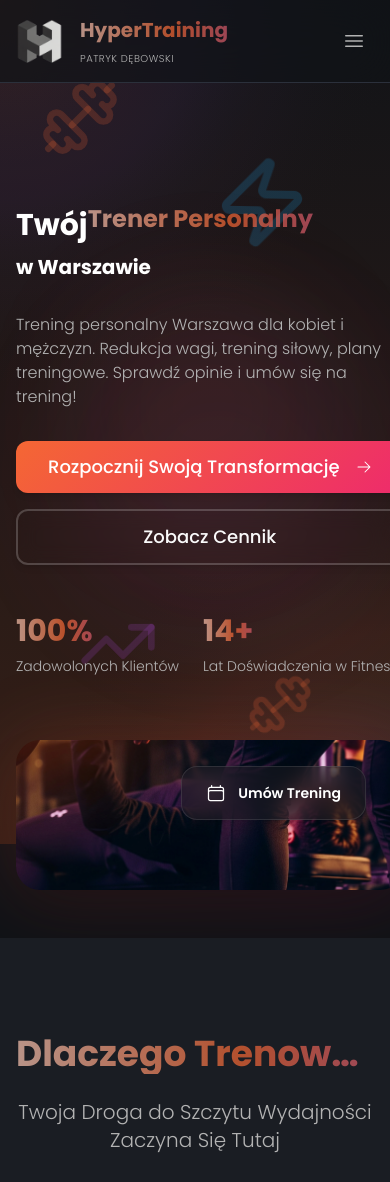
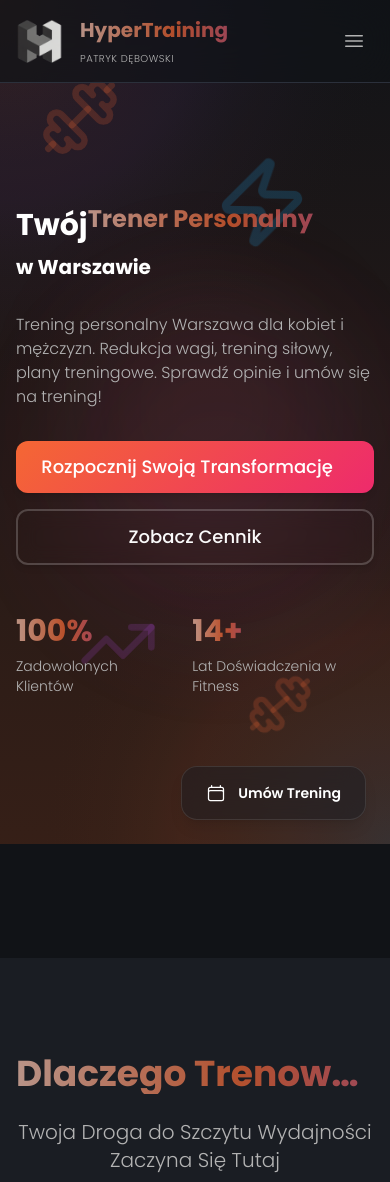
Before and after one commit to Buzka42/hypertraining, a Next.js app: page / in a window 390 px wide. Shown: the top 1182 px of the page. Built offline with nearby package versions, Linux system fonts and the light colour scheme.

Commit message:
Try flexbox instead of grid to fix mobile overflow issue

```diff
--- a/pages/index.tsx
+++ b/pages/index.tsx
@@ -47,8 +47,8 @@ export default function HomePage() {
       {/* Hero Section - Updated to match example site */}
       <section id="home" className="w-full overflow-hidden pt-16">
         <div className="container mx-auto px-4 md:px-6 py-12 md:py-24 max-w-full">
-          <div className="grid lg:grid-cols-2 gap-8 md:gap-12 items-center max-w-full">
-            <div className="space-y-8">
+          <div className="flex flex-col lg:flex-row gap-8 md:gap-12 items-center max-w-full">
+            <div className="space-y-8 flex-1">
               <div>
                 <h1 className="text-3xl md:text-5xl font-bold leading-tight max-w-full overflow-hidden">
                   {t('home.hero.title')}
@@ -85,7 +85,7 @@ export default function HomePage() {
               </div>
             </div>
 
-            <div className="relative max-w-full mt-8 md:mt-0">
+            <div className="relative max-w-full mt-8 md:mt-0 flex-1">
               <div className="absolute inset-0 bg-gradient-primary blur-2xl opacity-20 rounded-3xl max-w-full" style={{ maxWidth: '100%', position: 'absolute' }}></div>
               <div className="relative w-full h-full min-h-[150px] md:min-h-[500px] rounded-3xl shadow-2xl overflow-hidden max-w-full" style={{ maxWidth: '100%' }}>
                 <Image
```
